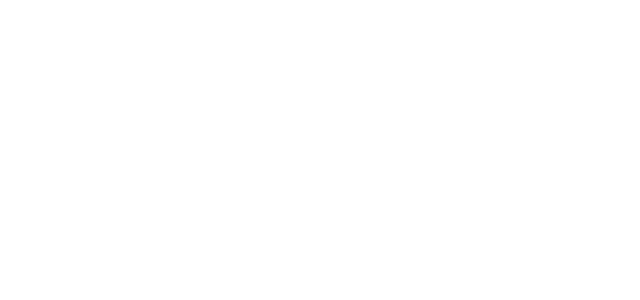
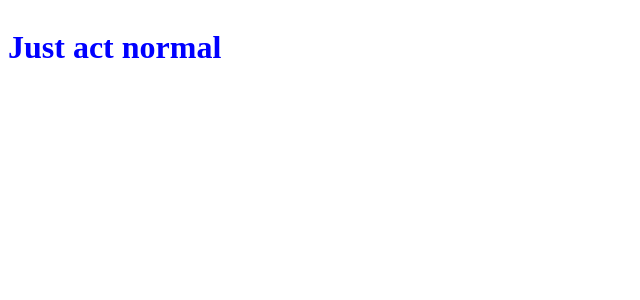
Before and after one commit to aristata/react-hooks, a React (Create React App) app: page /12 in a window 1280 px wide. Before the commit this address had no page. Shown: the top 300 px of the page, without its empty margins (0-640 px from the left). Built offline with nearby package versions, Linux system fonts and the light colour scheme.

Commit message:
feat: ch2-6 useScroll

```diff
--- /dev/null
+++ b/src/12_useScroll/index.js
@@ -0,0 +1,16 @@
+import { useScroll } from "./useScroll"
+
+const UseScrollSample = () => {
+  const { y } = useScroll()
+  return (
+    <div style={{
+      height: "1000vh"
+    }}>
+      <h1 style={{
+        position: "fixed", color: y > 100 ? "red" : "blue"
+      }}>Just act normal</h1>
+    </div>
+  )
+}
+
+export default UseScrollSample
--- /dev/null
+++ b/src/12_useScroll/useScroll.js
@@ -0,0 +1,17 @@
+import { useEffect, useState } from "react"
+
+export const useScroll = () => {
+  const [position, setPosition] = useState({ x: 0, y: 0 })
+  const onScroll = () => {
+    setPosition({
+      x: window.scrollX,
+      y: window.scrollY
+    })
+  }
+  useEffect(() => {
+    window.addEventListener("scroll", onScroll)
+    return () => window.removeEventListener("scroll", onScroll)
+  }, [])
+
+  return position
+}
--- a/src/App.js
+++ b/src/App.js
@@ -1,16 +1,17 @@
-import { BrowserRouter, Route, Routes } from "react-router-dom";
-import WelcomePage from "./welcomePage";
-import UseState from "./01_useState";
-import UseInput from "./02_useInput";
-import UseTabs from "./03_useTabs";
-import UseEffect from "./04_useEffect";
-import UseTitle from "./05_useTitle";
-import UseClick from "./06_useClick";
-import UseConfirm from "./07_useConfirm";
-import UsePreventLeave from "./08_usePreventLeave";
-import UseBeforeLeave from "./09_useBeforeLeave";
-import UseFadeIn from "./10_useFadeIn";
-import UseNetWork from "./11_useNetwork";
+import { BrowserRouter, Route, Routes } from "react-router-dom"
+import WelcomePage from "./welcomePage"
+import UseState from "./01_useState"
+import UseInput from "./02_useInput"
+import UseTabs from "./03_useTabs"
+import UseEffect from "./04_useEffect"
+import UseTitle from "./05_useTitle"
+import UseClick from "./06_useClick"
+import UseConfirm from "./07_useConfirm"
+import UsePreventLeave from "./08_usePreventLeave"
+import UseBeforeLeave from "./09_useBeforeLeave"
+import UseFadeIn from "./10_useFadeIn"
+import UseNetWork from "./11_useNetwork"
+import UseScroll from "./12_useScroll"
 
 function App() {
   return (
@@ -28,6 +29,7 @@
         <Route path="/09" element={<UseBeforeLeave />} />
         <Route path="/10" element={<UseFadeIn />} />
         <Route path="/11" element={<UseNetWork />} />
+        <Route path="/12" element={<UseScroll />} />
       </Routes>
     </BrowserRouter>
   );
--- a/src/welcomePage.js
+++ b/src/welcomePage.js
@@ -40,6 +40,9 @@
         <li>
           <a href="/11">11. useNetwork</a>
         </li>
+        <li>
+          <a href="/12">12. useScroll</a>
+        </li>
       </ul>
     </div>
   );
```
